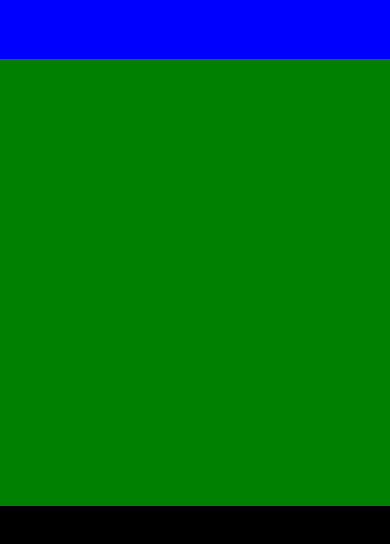
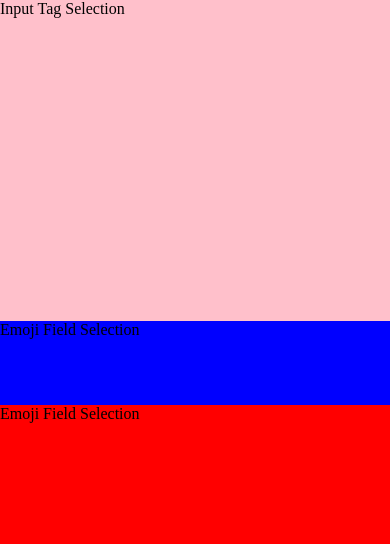
Before and after one commit to Chamelody/frontend, a React (Create React App) app: page /home in a window 390 px wide. Shown: the top 544 px of the page. Built offline with nearby package versions, Linux system fonts and the light colour scheme.

Commit message:
Define responsive layout for InputTag, ButtonField, and EmojiField based on device screen size

```diff
--- a/src/ui/home/Home.tsx
+++ b/src/ui/home/Home.tsx
@@ -1,24 +1,8 @@
 import React from "react";
-import Scaffold from "../../components/Scaffold";
-import HomeTopBar from "./top_bar/HomeTopBar";
-import HomeMain from "./main/HomeMain";
-import HomeEmoji from "./emoji/HomeEmoji";
-import { DivideContainer, DivideItem } from "../../components/Divider";
+import HomeSection from "./main/HomeSection";
 
 const Home = (): JSX.Element => {
-    return <Scaffold>
-        <DivideContainer direction='column' height="100%">
-            <DivideItem ratio={7}>
-                <HomeTopBar />
-            </DivideItem>
-            <DivideItem ratio={53}>
-                <HomeMain />
-            </DivideItem>
-            <DivideItem ratio={40}>
-                <HomeEmoji />
-            </DivideItem>
-        </DivideContainer>
-    </Scaffold>;
+    return <HomeSection />;
 };
 
 export default Home;
--- /dev/null
+++ b/src/ui/home/main/ButtonField.tsx
@@ -0,0 +1,24 @@
+import React from "react";
+
+type ButtonFieldProps = {
+    height: string      // <height>
+    width: string       // <width>
+}
+const ButtonField = ({
+    height,
+    width
+}: ButtonFieldProps): JSX.Element => {
+    return <div
+        style={{
+            backgroundColor:'blue',
+            width: width,
+            height: height
+        }}
+    >
+        Emoji Field Selection
+
+    </div>
+
+};
+
+export default ButtonField;
--- /dev/null
+++ b/src/ui/home/main/EmojiField.tsx
@@ -0,0 +1,24 @@
+import React from "react";
+
+type EmojiFieldProps = {
+    height: string      // <height>
+    width: string       // <width>
+}
+const EmojiField = ({
+    height,
+    width
+}: EmojiFieldProps): JSX.Element => {
+    return <div
+        style={{
+            backgroundColor:'red',
+            width: width,
+            height: height
+        }}
+    >
+        Emoji Field Selection
+
+    </div>
+
+};
+
+export default EmojiField;
--- /dev/null
+++ b/src/ui/home/main/HomeSection.tsx
@@ -0,0 +1,59 @@
+import React from "react";
+import { useMediaQuery } from "react-responsive";
+import ResponsiveSizeConst from "../../../constants/ResponsiveSizeConst";
+import FlexContainer from "../../../components/FlexContainer";
+import InputTag from "./InputTag";
+import EmojiField from "./EmojiField";
+import ButtonField from "./ButtonField";
+
+const HomeSection = (): JSX.Element => {
+    const isTabletScreen = useMediaQuery({
+        minWidth: ResponsiveSizeConst.TABLET_SCREEN_MIN_WIDTH,
+        maxWidth: ResponsiveSizeConst.TABLET_SCREEN_MAX_WIDTH
+    });
+    const isMobileScreen = useMediaQuery({
+        maxWidth: ResponsiveSizeConst.MOBILE_SCREEN_MAX_WIDTH
+    });
+
+    let layout: {
+        InputTag: {height: string, width: string},
+        ButtonField: {height: string, width: string},
+        EmojiField: {height: string, width: string}
+    };
+
+    if (isTabletScreen) {           // Tablet Screen
+        layout = {
+            InputTag: { height: "38%", width: "100%" },
+            ButtonField: { height: "10%", width: "100%" },
+            EmojiField: { height: "52%", width: "100%" }
+        }
+    } else if (isMobileScreen) {    // Mobile Screen
+        layout = {
+            InputTag: { height: "38%", width: "100%" },
+            ButtonField: { height: "10%", width: "100%" },
+            EmojiField: { height: "52%", width: "100%" }
+        }
+    } else {                        // Desktop Screen
+        layout = {
+            InputTag: { height: "65%", width: "76%"},
+            ButtonField: { height: "65%", width: "24%"},
+            EmojiField: { height: "35%", width: "100%"}
+        }
+    }
+
+    return (
+        <FlexContainer
+            height="100vh"
+            width="100vw"
+            justifyContent="space-between"
+            flexWrap="wrap"
+            {...{backgroundColor: '#2EC364'}}
+        >
+            <InputTag height={layout.InputTag.height} width={layout.InputTag.width} />
+            <ButtonField height={layout.ButtonField.height} width={layout.ButtonField.width}/>
+            <EmojiField height={layout.EmojiField.height} width={layout.EmojiField.width}/>
+        </FlexContainer>
+    );
+};
+
+export default HomeSection;
--- /dev/null
+++ b/src/ui/home/main/InputTag.tsx
@@ -0,0 +1,24 @@
+import React from "react";
+
+type InputTagProps = {
+    height: string      // <height>
+    width: string       // <width>
+}
+const InputTag = ({
+    height,
+    width
+}: InputTagProps): JSX.Element => {
+    return <div
+        style={{
+            backgroundColor:'pink',
+            width: width,
+            height: height
+        }}
+    >
+        Input Tag Selection
+
+    </div>
+
+};
+
+export default InputTag;
--- a/src/ui/home/top_bar/HomeTopBar.tsx
+++ /dev/null
@@ -1,7 +0,0 @@
-import React from "react";
-
-const HomeTopBar = (): JSX.Element => {
-    return <div style={{height: "100%", background: "blue", minHeight: "40px"}}></div>;
-}
-
-export default HomeTopBar;
--- a/src/ui/main/intro/Content.tsx
+++ b/src/ui/main/intro/Content.tsx
@@ -69,7 +69,7 @@ const Content = ({
                 <DivideItem ratio={componentLayoutInfo.Button}>
                     <DivideContainer direction="row" width="100%" height="100%">
                         <DivideItem ratio={componentLayoutInfo.ButtonLayout[0]}></DivideItem>
-                        <DivideItem ratio={componentLayoutInfo.ButtonLayout[1]}><Button content="Try it for free" img_file={btn_img} size={24}/></DivideItem>
+                        <DivideItem ratio={componentLayoutInfo.ButtonLayout[1]}><Button content="Try it for free" img_file={btn_img} size={17} to="/home"/></DivideItem>
                         <DivideItem ratio={componentLayoutInfo.ButtonLayout[2]}></DivideItem>
                     </DivideContainer>
 
--- a/src/ui/main/intro/Description.tsx
+++ b/src/ui/main/intro/Description.tsx
@@ -20,7 +20,7 @@ const Description = (): JSX.Element => {
   });
 
   const fontSizes = {
-    mobile: 26,
+    mobile: 16,
     tablet: 17,
     default: 17,
   };
```
